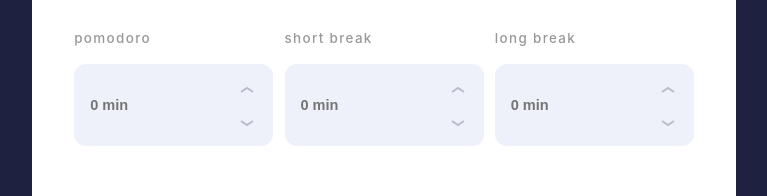
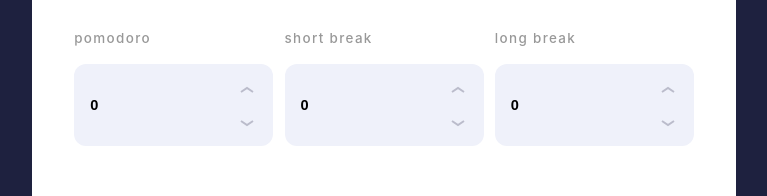
Before and after one commit to preetecool/pomodoro, a React (Vite) app: page / in a window 1280 px wide. Shown: the part 243-439 px from the top of the page, without its empty margins (256-1023 px from the left). Built offline with nearby package versions, Linux system fonts and the light colour scheme.

Commit message:
fully functional input changes with arrows and keys

```diff
--- a/src/Components/TimeSettings.jsx
+++ b/src/Components/TimeSettings.jsx
@@ -17,12 +17,13 @@ const TimeSettings = () => {
 		if(invalid.includes(e.key)) e.preventDefault();
 	}
 
+
 	const handleUpClick = (e, index) => {
 
 		const copiedTime = [...time];
 
-		copiedTime[index].time = copiedTime[index].time + 5
-
+		if(copiedTime[index].time < 0) e.preventDefault()
+		else copiedTime[index].time += 5
 		setTime(copiedTime)
 
 		e.preventDefault()
@@ -30,19 +31,23 @@ const TimeSettings = () => {
 	console.log(time)
 
 
-	const handleTimeChange = (e, index) => {
+	const handleDownClick = (e, index) => {
 
 		const copiedTime = [...time];
-		copiedTime[index].time += parseInt(e.target.value,10)
 
+		if(copiedTime[index].time < 5) copiedTime[index].time = 0
+		else  e.preventDefault()
+		setTime(copiedTime)
+
+		e.preventDefault()
+	}
+
+	const handleTimeChange = (e, index) => {
+		const copiedTime = [...time];
+		copiedTime[index].time = parseInt(e.target.value,10)
 		setTime(copiedTime)
 
 	}
-
-
-	// (e) =>setTime(...time[index], time: e.target.value)
-
-
 
 		return (
 			<>
@@ -60,17 +65,18 @@ const TimeSettings = () => {
 									key={index}
 									type="number"
 									name={timeSetting.name}
+									min={0}
 									placeholder='0 min'
 									onChange={(e) => handleTimeChange(e, index)}
 									onKeyDown={blockInvalidChars}
 
-									value={time.time}
+									value={time[index].time}
 
 									/>
 									<div className="arrow-wrapper">
 									<button onClick={(e)=> handleUpClick(e, index)} className="arrow"> <img src={upArrow}/></button>
 
-									<button className="arrow"><img src={downArrow}/></button>
+									<button  onClick={(e)=> handleDownClick(e, index)}className="arrow"><img src={downArrow}/></button>
 								</div>
 								</div>
 							</div>
--- a/src/hooks/Context.jsx
+++ b/src/hooks/Context.jsx
@@ -9,9 +9,9 @@ const Context = ({children}) => {
 
     const [time, setTime] = useState([
 
-        { name: "pomodoro", time: null },
-        { name: "short break", time : null },
-        { name: "long break",time: null },
+        { name: "pomodoro", time: 0 },
+        { name: "short break", time : 0 },
+        { name: "long break",time: 0 },
     ]);
 
 
```
